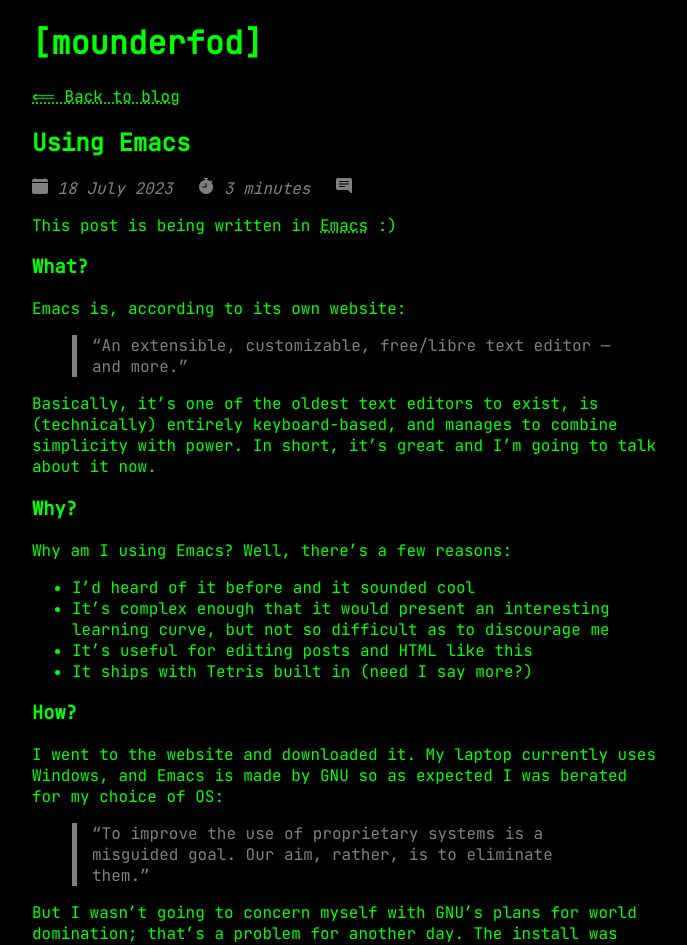
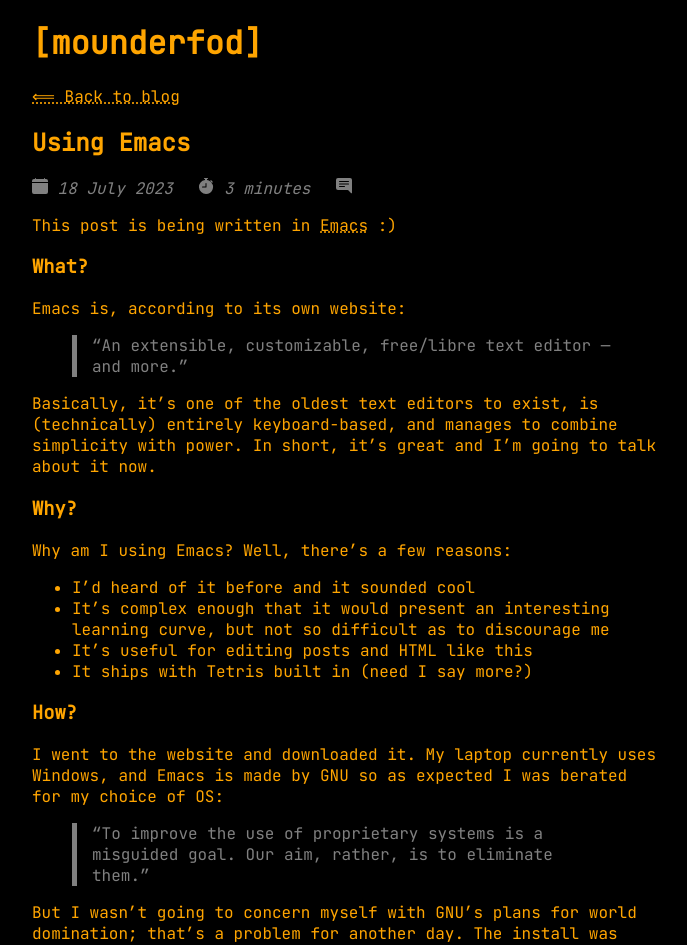
Before and after one commit to mounderfod/mounderfod.github.io, a Jekyll site: the page built from _posts/2023-07-18-using-emacs.md, in a window 1280 px wide. Shown: the top 945 px of the page, without its empty margins (296-983 px from the left). Built offline with Jekyll 4.4.1, drawn with Linux system fonts in a browser that asks for light colours; comment, search, counter and statistics services are not loaded.

Commit message:
Maybe orange would look nicer...

```diff
--- a/assets/index.css
+++ b/assets/index.css
@@ -4,7 +4,7 @@
   background-color: black;
   padding-left: 25%;
   padding-right: 25%;
-  color: lime;
+  color: orange;
 }
 
 @media only screen and (max-width: 900px) {
@@ -36,8 +36,8 @@
 }
 
 a {
-  color: lime;
-  text-decoration: underline dotted lime;
+  color: orange;
+  text-decoration: underline dotted orange;
 }
 
 img {
@@ -68,7 +68,7 @@
 pre,
 code {
   color: black;
-  background-color: lime;
+  background-color: orange;
 }
 
 pre {
```
